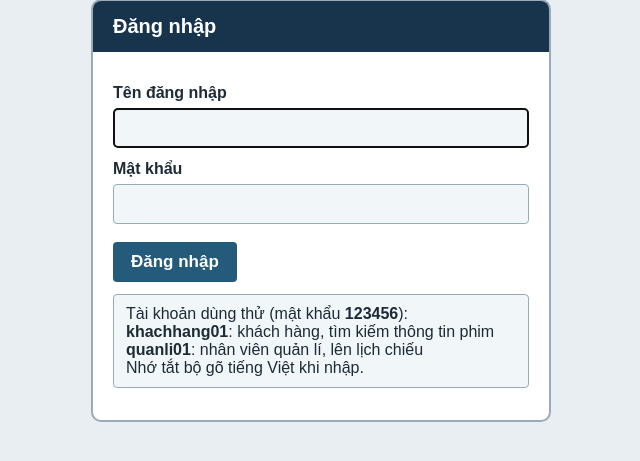
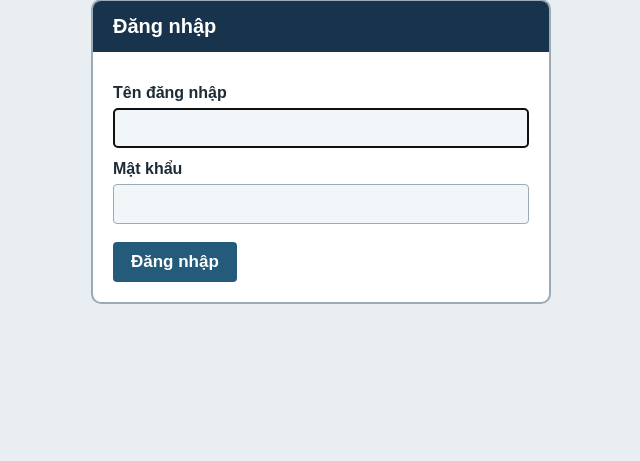
Before and after one commit to XuanKio/15B23DCCN109, a Java web app: page / in a window 1280 px wide. Shown: the part 75-536 px from the top of the page, without its empty margins (319-959 px from the left). Run offline with Tomcat 11, a stand-in JSP engine, Linux system fonts and the light colour scheme.

Commit message:
fix: bỏ khung gợi ý tài khoản dùng thử ở trang đăng nhập
Co-Authored-By: Claude Opus 5.5 <noreply@anthropic.com>

```diff
--- a/src/main/webapp/gdDangNhap9.jsp
+++ b/src/main/webapp/gdDangNhap9.jsp
@@ -48,10 +48,6 @@
             <input type="password" id="password" name="password" autocomplete="new-password">
             <div class="btn-row"><button type="submit" class="btn">Đăng nhập</button></div>
         </form>
-        <div class="msg note">Tài khoản dùng thử (mật khẩu <b>123456</b>):<br>
-            <b>khachhang01</b>: khách hàng, tìm kiếm thông tin phim<br>
-            <b>quanli01</b>: nhân viên quản lí, lên lịch chiếu<br>
-            Nhớ tắt bộ gõ tiếng Việt khi nhập.</div>
     </div>
 </div>
 </body>
```
